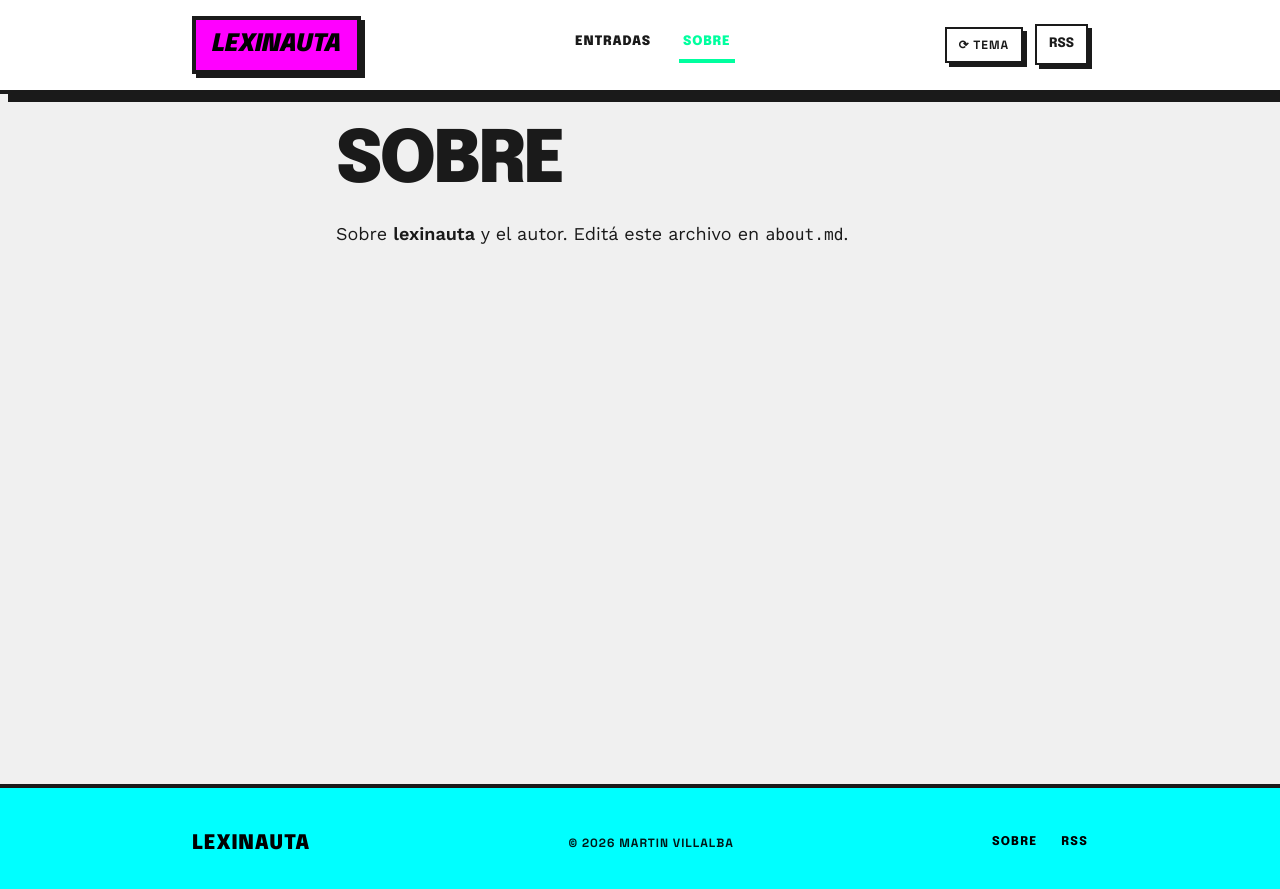
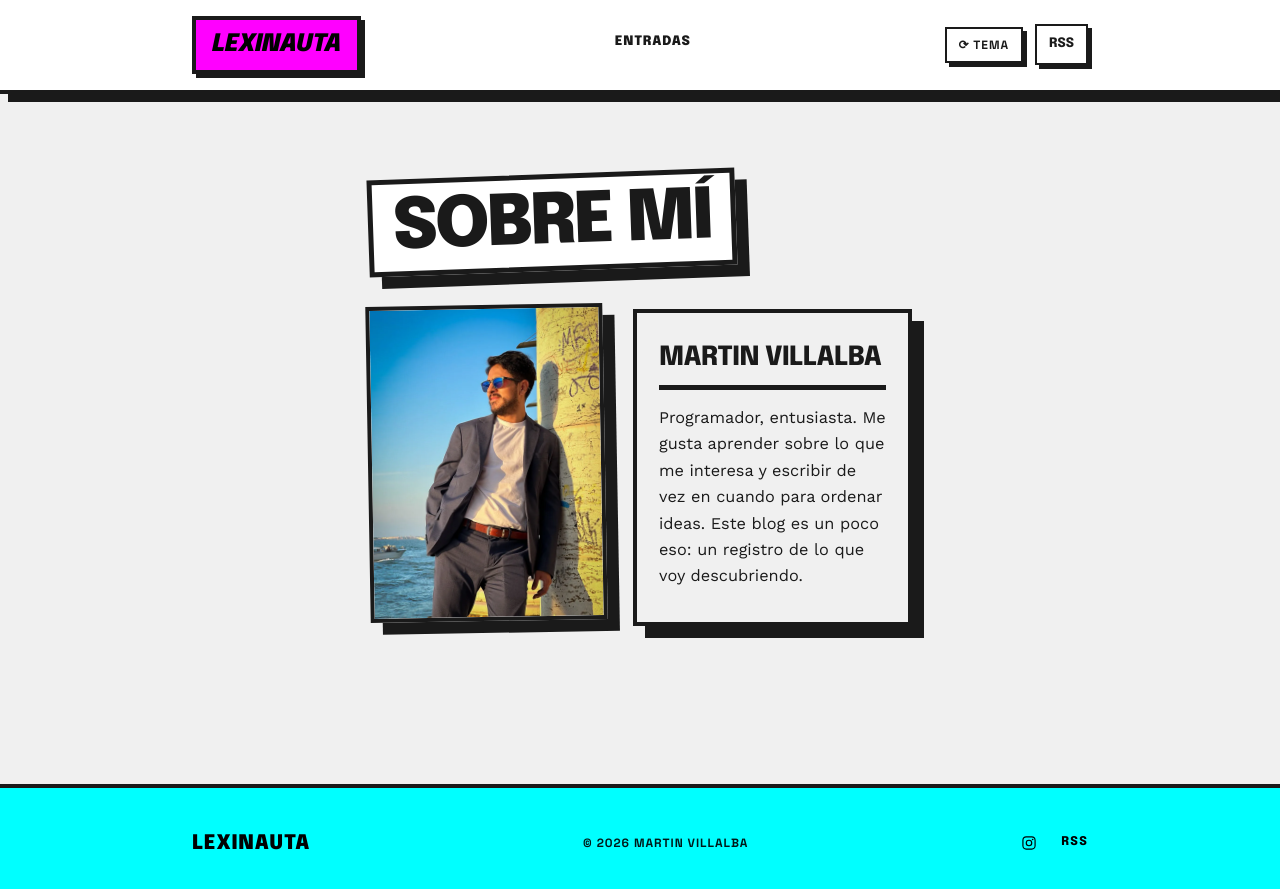
Before and after one commit to 14tinchov/lexinauta, a Jekyll site: the page built from about.md, in a window 1280 px wide. Shown: the top 889 px of the page. Built offline with Jekyll 4.4.1, drawn with Linux system fonts in a browser that asks for light colours.

Commit message:
New styles and post

```diff
--- a/_layouts/default.html
+++ b/_layouts/default.html
@@ -19,7 +19,6 @@
       <a class="site-logo" href="{{ '/' | relative_url }}">{{ site.title }}</a>
       <nav class="site-nav" aria-label="Principal">
         <a class="site-nav__link{% if page.url == '/' or page.url contains '/pagina/' %} site-nav__link--active{% endif %}" href="{{ '/' | relative_url }}">Entradas</a>
-        <a class="site-nav__link{% if page.url contains '/about' %} site-nav__link--active{% endif %}" href="{{ '/about/' | relative_url }}">Sobre</a>
       </nav>
       <div class="site-header__actions">
         <button class="theme-switch" type="button" aria-label="Cambiar paleta de color" onclick="window.__lex.cycle()"><span aria-hidden="true">⟳</span> tema</button>
@@ -37,7 +36,11 @@
       <span class="site-footer__brand">{{ site.title }}</span>
       <span class="site-footer__meta">© {{ site.time | date: '%Y' }} {{ site.author.name }}</span>
       <nav class="site-footer__nav" aria-label="Pie">
-        <a href="{{ '/about/' | relative_url }}">Sobre</a>
+        <a class="site-footer__social" href="https://www.instagram.com/14tinchov/" target="_blank" rel="noopener noreferrer" aria-label="Instagram de Martin Villalba">
+          <svg class="site-footer__icon" viewBox="0 0 24 24" aria-hidden="true" focusable="false">
+            <path d="M7.75 2h8.5C19.425 2 22 4.575 22 7.75v8.5C22 19.425 19.425 22 16.25 22h-8.5C4.575 22 2 19.425 2 16.25v-8.5C2 4.575 4.575 2 7.75 2zm0 1.75A4.005 4.005 0 0 0 3.75 7.75v8.5a4.005 4.005 0 0 0 4 4h8.5a4.005 4.005 0 0 0 4-4v-8.5a4.005 4.005 0 0 0-4-4h-8.5zM17.5 5.5a1.25 1.25 0 1 1 0 2.5 1.25 1.25 0 0 1 0-2.5zM12 7a5 5 0 1 1 0 10 5 5 0 0 1 0-10zm0 1.75a3.25 3.25 0 1 0 0 6.5 3.25 3.25 0 0 0 0-6.5z"></path>
+          </svg>
+        </a>
         <a href="{{ '/feed.xml' | relative_url }}">RSS</a>
       </nav>
     </div>
--- a/_layouts/page.html
+++ b/_layouts/page.html
@@ -1,6 +1,32 @@
 ---
 layout: default
 ---
+{% if page.permalink == '/about/' %}
+<article class="about">
+  <header class="about-hero">
+    <h1 class="about-hero__title">{{ page.about_hero_title | default: "Sobre mí" }}</h1>
+  </header>
+
+  <section class="about-top">
+    <figure class="about-photo">
+      <img
+        src="{{ page.about_image | default: '/assets/images/me.webp' | relative_url }}"
+        alt="{{ page.about_image_alt | default: page.title }}"
+      >
+    </figure>
+
+    <div class="about-panel about-panel--lead">
+      {% if page.about_intro_title %}
+        <h2 class="about-panel__title">{{ page.about_intro_title }}</h2>
+      {% endif %}
+      <div class="about-panel__divider" aria-hidden="true"></div>
+      <div class="about-panel__text">
+        {{ content }}
+      </div>
+    </div>
+  </section>
+</article>
+{% else %}
 <article class="page">
   <header class="post-header">
     <h1 class="post-title">{{ page.title }}</h1>
@@ -9,3 +35,4 @@ layout: default
     {{ content }}
   </div>
 </article>
+{% endif %}
--- a/about.md
+++ b/about.md
@@ -1,7 +1,11 @@
 ---
 layout: page
-title: Sobre
+title: Martin Villalba
 permalink: /about/
+about_hero_title: Sobre mí
+about_image: /assets/images/me.webp
+about_image_alt: Foto de Martin Villalba
+about_intro_title: Martin Villalba
 ---
 
-Sobre **lexinauta** y el autor. Editá este archivo en `about.md`.
+Programador, entusiasta. Me gusta aprender sobre lo que me interesa y escribir de vez en cuando para ordenar ideas. Este blog es un poco eso: un registro de lo que voy descubriendo.
--- a/assets/css/style.css
+++ b/assets/css/style.css
@@ -785,6 +785,70 @@ body.site-body {
   min-width: 0;
 }
 
+.post-aside {
+  display: grid;
+  gap: 1rem;
+}
+
+.post-author-card {
+  background: #fff;
+  border: var(--border-thick);
+  box-shadow: var(--shadow-lg);
+  padding: 0;
+  transform: rotate(-1deg);
+  overflow: hidden;
+}
+
+.post-author-card__media {
+  margin: 0;
+  padding: 0.65rem;
+  border-bottom: var(--border-thick);
+  background: #fff;
+}
+
+.post-author-card__media::after {
+  content: "";
+  display: block;
+}
+
+.post-author-card__media img {
+  border: var(--border-thin);
+  aspect-ratio: 3 / 4;
+  width: 100%;
+  height: 100%;
+  display: block;
+  object-fit: cover;
+  object-position: center 24%;
+}
+
+.post-author-card__body {
+  background: var(--secondary);
+  color: var(--on-secondary);
+  padding: 0.8rem 0.75rem 0.85rem;
+}
+
+.post-author-card__name {
+  margin: 0 0 0.4rem;
+  font-family: var(--font-display);
+  font-size: 1.42rem;
+  font-weight: 900;
+  line-height: 1;
+  letter-spacing: -0.03em;
+  text-transform: uppercase;
+}
+
+.post-author-card__text {
+  font-size: 0.86rem;
+  line-height: 1.35;
+  font-weight: 600;
+  max-width: 20ch;
+  color: var(--on-secondary);
+}
+
+.post-author-card__text p {
+  margin: 0;
+}
+
 .post-share {
   border: var(--border-thick);
   box-shadow: var(--shadow-md);
@@ -792,10 +856,12 @@ body.site-body {
   color: var(--on-secondary);
   padding: 1rem;
   min-width: 12rem;
+  margin-top: 0.8rem;
+  transform: rotate(0.8deg);
 }
 
 @media (min-width: 64rem) {
-  .post-share {
+  .post-aside {
     position: sticky;
     top: 7rem;
   }
@@ -834,7 +900,7 @@ body.site-body {
 .post-share__link--action {
   width: 100%;
   cursor: pointer;
-  text-align: center;
+  text-align: left;
   white-space: nowrap;
 }
 
@@ -1136,6 +1202,122 @@ body.site-body {
   margin-bottom: 1.5rem;
 }
 
+/* —— About —— */
+.about {
+  max-width: 84rem;
+  margin: 0 auto;
+  padding: 2.75rem var(--gutter) 0;
+}
+
+.about-hero {
+  margin: 0 0 2.2rem;
+}
+
+.about-hero__title {
+  display: inline-block;
+  margin: 0;
+  padding: 0.85rem 1.25rem 0.65rem;
+  font-family: var(--font-display);
+  font-size: clamp(2.2rem, 7.2vw, 4.35rem);
+  font-weight: 900;
+  line-height: 0.9;
+  letter-spacing: -0.04em;
+  text-transform: uppercase;
+  background: #fff;
+  border: 5px solid var(--fg);
+  box-shadow: var(--shadow-lg);
+  transform: rotate(-2deg);
+}
+
+.about-top {
+  display: grid;
+  grid-template-columns: 1fr;
+  gap: 1.65rem;
+  margin: 0 0 1.2rem;
+}
+
+.about-photo {
+  margin: 0;
+  background: #fff;
+  border: var(--border-thick);
+  box-shadow: var(--shadow-lg);
+  transform: rotate(-1deg);
+  overflow: hidden;
+  aspect-ratio: 3 / 4;
+}
+
+.about-photo img {
+  width: 100%;
+  height: 100%;
+  object-fit: cover;
+  object-position: center 25%;
+  display: block;
+}
+
+.about-panel {
+  background: #fff;
+  border: var(--border-thick);
+  box-shadow: var(--shadow-lg);
+  padding: 1.35rem;
+}
+
+.about-panel--lead {
+  background: var(--surface-container-lowest);
+  transform: translateY(0.25rem);
+  display: flex;
+  flex-direction: column;
+  justify-content: center;
+}
+
+.about-panel--focus {
+  background: var(--secondary);
+  color: var(--on-secondary);
+  transform: rotate(-1deg);
+}
+
+.about-panel--side {
+  background: #ffd6e2;
+  color: var(--fg);
+  transform: rotate(1deg);
+}
+
+.about-panel__title {
+  margin: 0 0 0.85rem;
+  font-family: var(--font-display);
+  font-size: clamp(1.15rem, 3.2vw, 1.65rem);
+  font-weight: 800;
+  line-height: 1;
+  letter-spacing: -0.02em;
+  text-transform: uppercase;
+}
+
+.about-panel__divider {
+  height: 5px;
+  margin: 0 0 0.9rem;
+  background: var(--fg);
+}
+
+.about-panel__text {
+  font-size: 1.02rem;
+  line-height: 1.62;
+}
+
+.about-panel__text > *:first-child {
+  margin-top: 0;
+}
+
+.about-panel__text > *:last-child {
+  margin-bottom: 0;
+}
+
+@media (min-width: 48rem) {
+  .about-top {
+    grid-template-columns: minmax(0, 0.92fr) minmax(0, 1.08fr);
+    align-items: stretch;
+    gap: 1.75rem;
+  }
+}
+
 /* —— Footer —— */
 .site-footer {
   margin-top: auto;
@@ -1202,3 +1384,16 @@ body.site-body {
 .site-footer__nav a:hover {
   border-bottom-color: currentColor;
 }
+
+.site-footer__social {
+  display: inline-flex;
+  align-items: center;
+  justify-content: center;
+  border-bottom: none;
+}
+
+.site-footer__icon {
+  width: 1rem;
+  height: 1rem;
+  fill: currentColor;
+}
```
Also changed, not shown: _layouts/post.html (+21 -4 lines), _posts/2026-04-23-feliz-coincidencia.md (+2 -2 lines), _posts/2026-04-26-camino-del-artista.md (added, +34 -0 lines), assets/images/me.webp (added), assets/images/posts/1/1.webp (renamed from assets/images/posts/bienvenida/1.webp), assets/images/posts/2/1.webp (added), assets/images/posts/bienvenida/cover.png (deleted).
